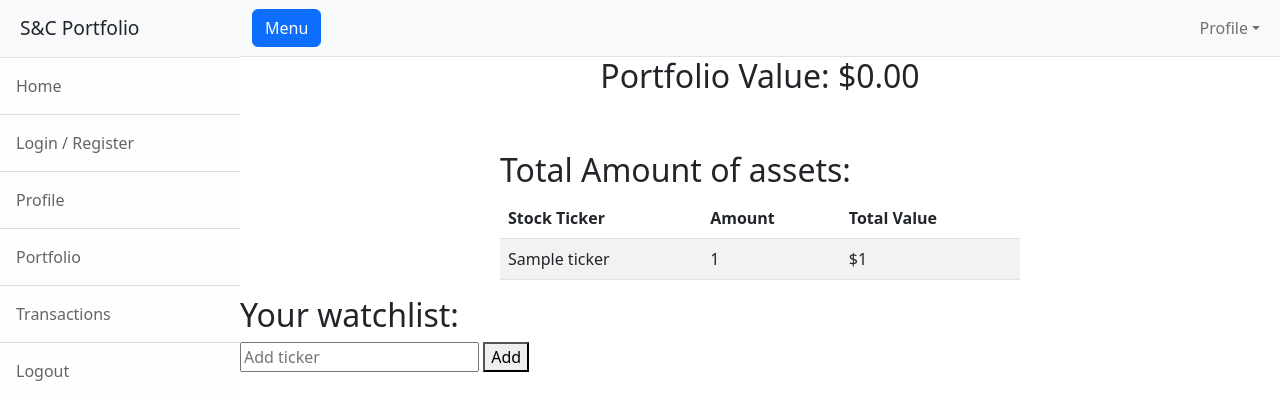
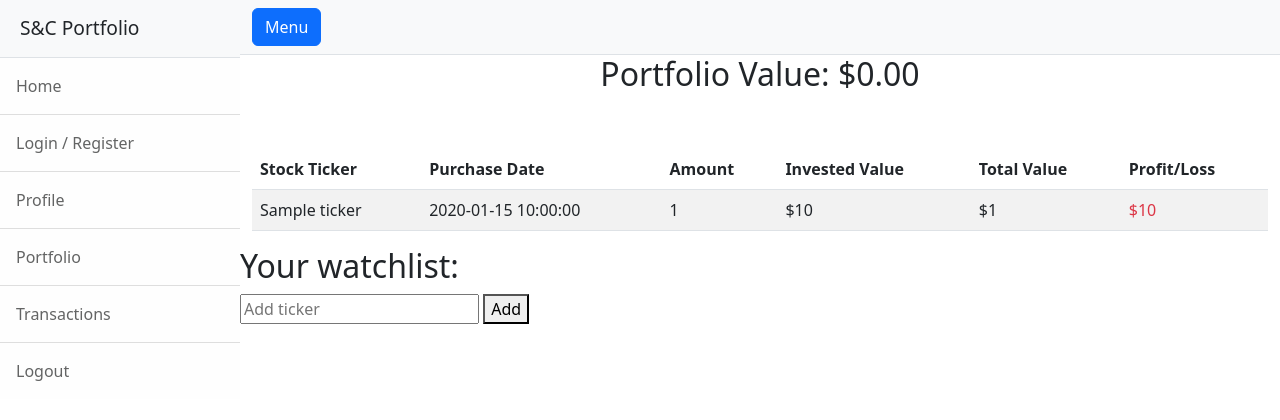
Before and after one commit to kkozsa/DBS-Project, a Flask app: template templates/portfolio.html in a window 1280 px wide. Shown: the top 420 px of the page. Run offline with Flask 3, Linux system fonts and the light colour scheme; the template is opened without the code that fills it: most values are stand-ins (such as "Sample title", 1, 10 or a date in 2020); data that the repository does not hold is empty; some libraries are stand-ins or nearby versions.

Commit message:
portfolio profit loss added

```diff
--- a/app.py
+++ b/app.py
@@ -51,56 +51,71 @@ def login():
 # Portfolio route
 @app.route('/portfolio', methods=['GET', 'POST'])
 def portfolio():
-    if 'email' not in session:                      # Check if the user is logged in
+    if 'email' not in session:  # Check if the user is logged in
         return redirect(url_for('login'))
 
-    if request.method == 'POST':
-        email = session['email']                            # Identify user by email
-        cursor = mysql_conn.cursor()
-        cursor.execute("SELECT userid FROM users WHERE email = %s", (email,))
-        userid = cursor.fetchone()[0]                       # userid first column
-        cursor.close()
-        content = request.json
-        ticker = content.get('ticker')                                              # Get ticker from the form
+    email = session['email']
 
-        cursor = mysql_conn.cursor()
-        cursor.execute("INSERT INTO user_portfolio (userid, ticker) VALUES (%s, %s)", (userid, ticker))
-        mysql_conn.commit()
-        cursor.close()
-        return jsonify({"result":"success"})
-
-    email = session['email']
+    # Fetch the user's ID
     cursor = mysql_conn.cursor()
     cursor.execute("SELECT userid FROM users WHERE email = %s", (email,))
     userid = cursor.fetchone()[0]
 
-    # Fetch tickers
-    cursor.execute("SELECT ticker FROM user_portfolio WHERE userid = %s", (userid,))
-    user_tickers = cursor.fetchall()
-
     # Fetch total amounts of each stock from transactions
     cursor.execute("""
-        SELECT ticker, SUM(amount) as total_amount
+        SELECT ticker, purchase_date, SUM(amount) as total_amount
         FROM transactions
         WHERE userid = %s
-        GROUP BY ticker
+        GROUP BY ticker, purchase_date
     """, (userid,))
     total_amounts = cursor.fetchall()
 
-    # Fetch current stock prices using yfinance
     total_stock_values = []
-    for ticker, total_amount in total_amounts:
-        stock_data = yf.Ticker(ticker).history(period='1d')
-        current_price = stock_data['Close'].iloc[-1]
-        total_value = float(current_price) * float(total_amount)  # Convert to float before multiplication
-        total_stock_values.append((ticker, total_amount, total_value))
 
+    for ticker, purchase_date, total_amount in total_amounts:
+        # Convert total_amount to float
+        total_amount = float(total_amount)
+
+        # Ensure purchase_date is in 'YYYY-MM-DD' format
+        purchase_date_str = purchase_date.strftime('%Y-%m-%d')
+
+        # Try to fetch data for the purchase date, move to previous date if no data
+        purchase_date_obj = datetime.strptime(purchase_date_str, '%Y-%m-%d')
+
+        # Try fetching data for the last available trading day if no data on purchase date
+        for _ in range(7):  # Limit to trying the last 7 days to avoid infinite loops
+            stock_data = yf.Ticker(ticker).history(start=purchase_date_obj.strftime('%Y-%m-%d'), end=(purchase_date_obj + timedelta(days=1)).strftime('%Y-%m-%d'))
+            if not stock_data.empty:
+                purchase_price = stock_data['Close'].iloc[0]
+                break
+            purchase_date_obj -= timedelta(days=1)  # Move to the previous day
+        else:
+            # If no data found, set purchase price to 0
+            purchase_price = 0
+
+        # Fetch current stock price for the total value
+        current_stock_data = yf.Ticker(ticker).history(period='1d')
+        current_price = current_stock_data['Close'].iloc[-1]
+
+        # Calculate values
+        invested_value = purchase_price * total_amount
+        total_value = current_price * total_amount
+        profit_loss = total_value - invested_value
+
+        # Append to total_stock_values, including purchase_date
+        total_stock_values.append({
+            'ticker': ticker,
+            'purchase_date': purchase_date_str,  # Add purchase date
+            'total_amount': total_amount,
+            'invested_value': invested_value,
+            'total_value': total_value,
+            'profit_loss': profit_loss
+        })
     cursor.close()
 
     return render_template('portfolio.html',
-                           userid=userid,
-                           user_tickers=user_tickers,
                            total_stock_values=total_stock_values)
+
 
 # Tickers route (tickers to database)
 @app.route('/tickers', methods=['GET'])
--- a/templates/index.html
+++ b/templates/index.html
@@ -39,7 +39,7 @@
                             <button class="navbar-toggler" type="button" data-bs-toggle="collapse" data-bs-target="#navbarSupportedContent" aria-controls="navbarSupportedContent" aria-expanded="false" aria-label="Toggle navigation"><span class="navbar-toggler-icon"></span></button>
                             <div class="collapse navbar-collapse" id="navbarSupportedContent">
 
-                            </div>
+
                         </div>
                     </nav>
                     <!-- Page content-->
--- a/templates/portfolio.html
+++ b/templates/portfolio.html
@@ -41,16 +41,8 @@
                             <button class="btn btn-primary" id="sidebarToggle">Menu</button>
                             <button class="navbar-toggler" type="button" data-bs-toggle="collapse" data-bs-target="#navbarSupportedContent" aria-controls="navbarSupportedContent" aria-expanded="false" aria-label="Toggle navigation"><span class="navbar-toggler-icon"></span></button>
                             <div class="collapse navbar-collapse" id="navbarSupportedContent">
-                             <ul class="navbar-nav ms-auto mt-2 mt-lg-0">
-                                 <li class="nav-item Profilke">
-                                     <a class="nav-link dropdown-toggle" id="navbarDropdown" href="#" role="button" data-bs-toggle="dropdown" aria-haspopup="true" aria-expanded="false">Profile</a>
-                                     <div class="dropdown-menu dropdown-menu-end" aria-labelledby="navbarDropdown">
-                                         <a class="dropdown-item" href="#!">Your profile</a>
-                                         <a class="dropdown-item" href="#!">Settings</a>
-                                     </div>
-                                 </li>
-                             </ul>
-                         </div>
+
+
                         </div>
                     </nav>
 
@@ -63,26 +55,42 @@
                     <br>
 
                     <!-- Total Stocks Section -->
-                 <div class="col-md-6 offset-md-3">
-                    <h2>Total Amount of assets:</h2>
+                    <div class="container-fluid">
+                        <div class="row">
+                            <div class="col-md-12">
                                 <table class="table table-striped">
                                     <thead>
                                         <tr>
                                             <th>Stock Ticker</th>
+                                            <th>Purchase Date</th> <!-- New column for Purchase Date -->
                                             <th>Amount</th>
+                                            <th>Invested Value</th>
                                             <th>Total Value</th>
+                                            <th>Profit/Loss</th>
                                         </tr>
                                     </thead>
-                        <tbody>
-                            {% for ticker, total_amount, total_value in total_stock_values %}
+                                    <tbody id="portfolio-list">
+                                        <!-- Assuming the data is passed from backend -->
+                                        {% for stock in total_stock_values %}
                                         <tr>
-                                <td>{{ ticker }}</td>
-                                <td>{{ total_amount }}</td>
-                                <td>${{ total_value | round(2) }}</td>
+                                            <td>{{ stock.ticker }}</td>
+                                            <td>{{ stock.purchase_date }}</td> <!-- Display Purchase Date -->
+                                            <td>{{ stock.total_amount }}</td>
+                                            <td>${{ stock.invested_value | round(2) }}</td>
+                                            <td>${{ stock.total_value | round(2) }}</td>
+                                            <td>
+                                                {% if stock.profit_loss >= 0 %}
+                                                    <span class="text-success">${{ stock.profit_loss | round(2) }}</span>
+                                                {% else %}
+                                                    <span class="text-danger">${{ stock.profit_loss | round(2) }}</span>
+                                                {% endif %}
+                                            </td>
                                         </tr>
                                         {% endfor %}
                                     </tbody>
                                 </table>
+                            </div>
+                        </div>
                     </div>
 
                     <!-- Form to add a new ticker manually -->
```
Also changed, not shown: templates/transactions.html (+3 -15 lines). Lines whose indentation alone changed are shown as unchanged.
